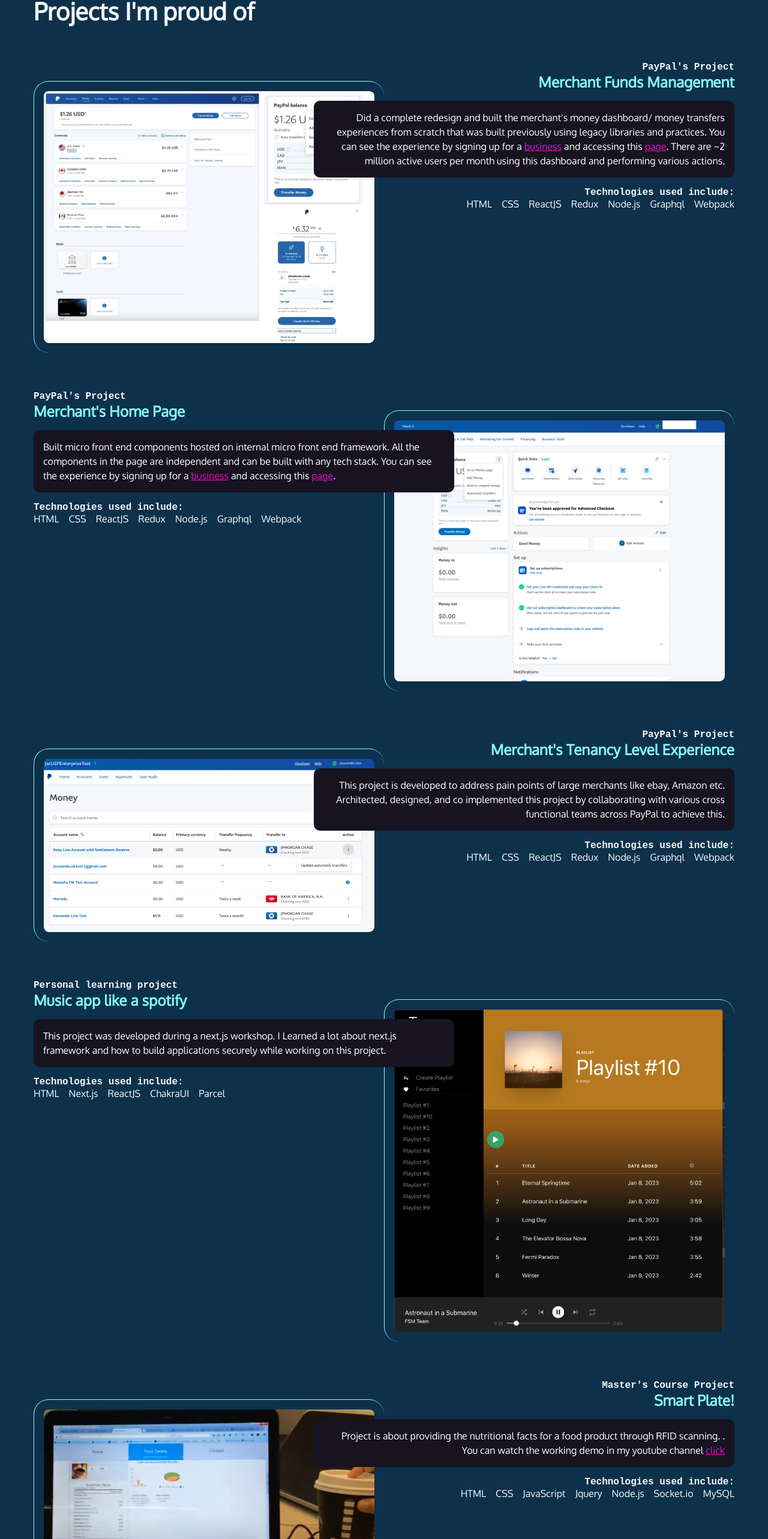
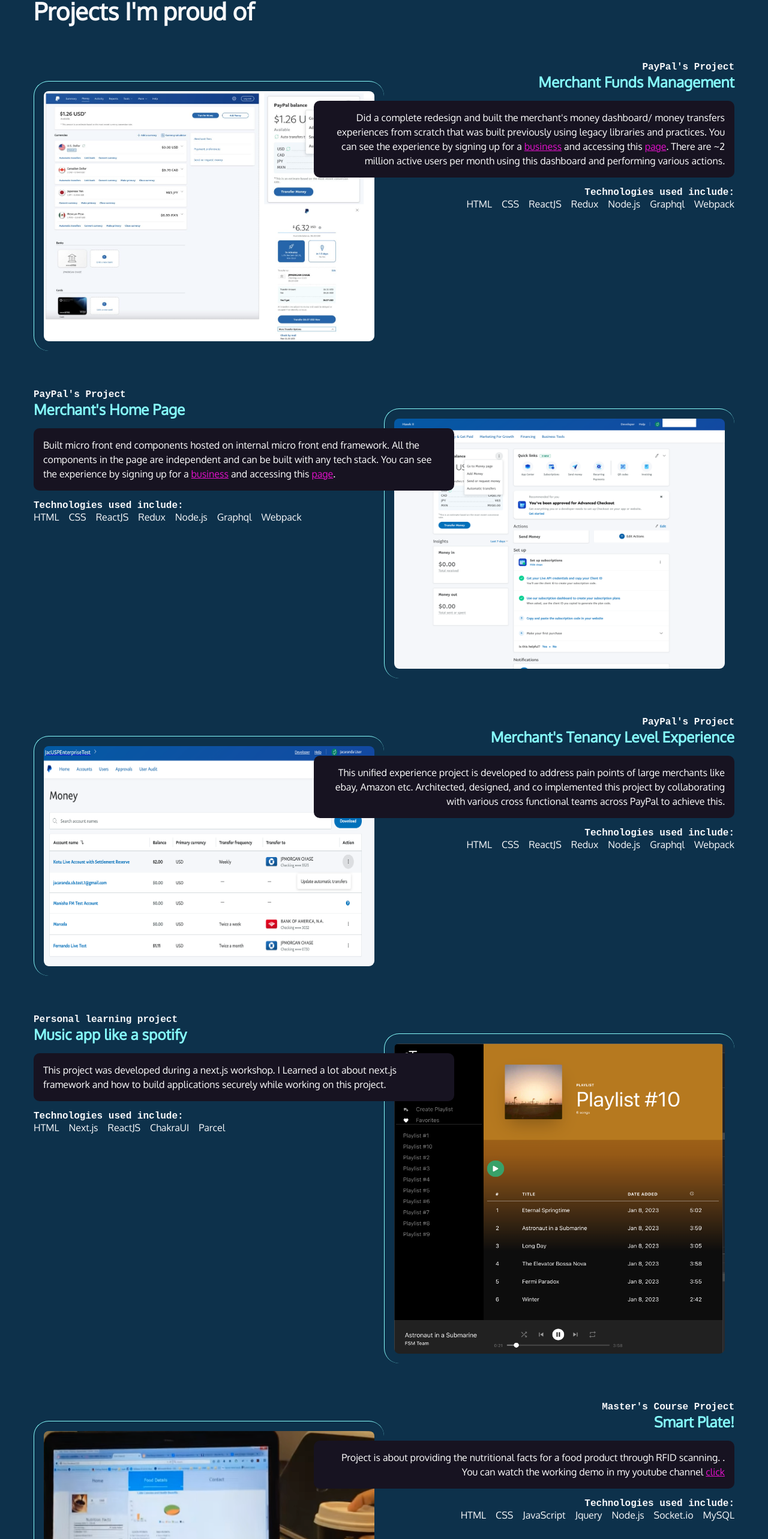
Before and after one commit to vkotu/portfolio-next, a Next.js app: page / in a window 1280 px wide. Shown: the part 813-3379 px from the top of the page at 60% size. Built offline with nearby package versions, Linux system fonts and the light colour scheme; a web font is replaced by a local one.

Commit message:
fix various issue

```diff
--- a/components/Contact.jsx
+++ b/components/Contact.jsx
@@ -1,11 +1,11 @@
-export default () => {
+const Contact = () => {
   return (
     <div className="section-plum">
       <section id="contact">
         <h2>Contact me</h2>
 
         <p>
-          I'm always interested in exploring more JavaScript, solve new
+          I&apos;m always interested in exploring more JavaScript, solve new
           challenges.
         </p>
 
@@ -18,3 +18,5 @@
     </div>
   );
 };
+
+export default Contact;
--- a/components/Footer.jsx
+++ b/components/Footer.jsx
@@ -1,4 +1,4 @@
-export default () => {
+const Footer = () => {
   return (
     <footer>
       <h2>Venkat Kotu - Senior Software Engineer</h2>
@@ -29,3 +29,5 @@
     </footer>
   );
 };
+
+export default Footer;
--- a/components/Home.jsx
+++ b/components/Home.jsx
@@ -29,13 +29,14 @@
             <a
               href="https://www.linkedin.com/in/venkatasaireddy/"
               target="_blank"
+              rel="noreferrer"
             >
               <span className="fa-brands fa-linkedin" aria-hidden="true"></span>{" "}
               <span className="sr-only">LinkedIn</span>
             </a>
           </li>
           <li>
-            <a href="https://github.com/vkotu" target="_blank">
+            <a href="https://github.com/vkotu" target="_blank" rel="noreferrer">
               <span className="fa-brands fa-github" aria-hidden="true"></span>
               <span className="sr-only">Github</span>
             </a>
@@ -45,6 +46,7 @@
               href="https://drive.google.com/file/d/17ZtCNdYFylCuAvIPpiaqB4_4fdfhW5el/view?usp=sharing"
               className="button"
               target="_blank"
+              rel="noreferrer"
             >
               Resume
             </a>
@@ -59,11 +61,11 @@
         <h2>Passionate JavaScript Developer</h2>
 
         <p>
-          Currently, I'm working as a member of technical staff at{" "}
+          Currently, I&apos;m working as a member of technical staff at{" "}
           <a href="https://paypal.com/mep">PayPal</a>.
         </p>
         <p>
-          I'm leading a team of 6 engineers doing full stack things with
+          I&apos;m leading a team of 6 engineers doing full stack things with
           bleeding-edge JavaScript, ReactJS, Node.js, and GraphQL etc. to enable
           better products for Merchants.
         </p>
--- a/components/PageNotFound.jsx
+++ b/components/PageNotFound.jsx
@@ -19,13 +19,14 @@
             <a
               href="https://www.linkedin.com/in/venkatasaireddy/"
               target="_blank"
+              rel="noreferrer"
             >
               <span className="fa-brands fa-linkedin" aria-hidden="true"></span>{" "}
               <span className="sr-only">LinkedIn</span>
             </a>
           </li>
           <li>
-            <a href="https://github.com/vkotu" target="_blank">
+            <a href="https://github.com/vkotu" target="_blank" rel="noreferrer">
               <span className="fa-brands fa-github" aria-hidden="true"></span>
               <span className="sr-only">Github</span>
             </a>
@@ -35,6 +36,7 @@
               href="https://drive.google.com/file/d/17ZtCNdYFylCuAvIPpiaqB4_4fdfhW5el/view?usp=sharing"
               className="button"
               target="_blank"
+              rel="noreferrer"
             >
               Resume
             </a>
--- a/components/Projects.jsx
+++ b/components/Projects.jsx
@@ -1,16 +1,17 @@
+import Image from "next/image";
 const Projects = () => {
   return (
     <section id="projects">
-      <h2>Projects I'm proud of</h2>
+      <h2>Projects I&apos;m proud of</h2>
       <article>
         <div className="text">
-          <h4>PayPal's Project</h4>
+          <h4>PayPal&apos;s Project</h4>
           <h3>Merchant Funds Management</h3>
           <p className="blackbox">
-            Did a complete redesign and built the merchant's money dashboard/
-            money transfers experiences from scratch that was built previously
-            using legacy libraries and practices. You can see the experience by
-            signing up for a{" "}
+            Did a complete redesign and built the merchant&apos;s money
+            dashboard/ money transfers experiences from scratch that was built
+            previously using legacy libraries and practices. You can see the
+            experience by signing up for a{" "}
             <a href="https://www.paypal.com/us/webapps/mpp/account-selection">
               business
             </a>{" "}
@@ -30,15 +31,17 @@
             <li>Webpack</li>
           </ul>
         </div>
-        <img
+        <Image
+          width={500}
+          height={450}
           src="/5.png"
           alt="Screenshot of the paypal merchant money dashboard."
         />
       </article>
       <article className="reverse">
         <div className="text">
-          <h4>PayPal's Project</h4>
-          <h3>Merchant's Home Page</h3>
+          <h4>PayPal&apos;s Project</h4>
+          <h3>Merchant&apos;s Home Page</h3>
           <p className="blackbox">
             Built micro front end components hosted on internal micro front end
             framework. All the components in the page are independent and can be
@@ -61,17 +64,22 @@
             <li>Webpack</li>
           </ul>
         </div>
-        <img src="/1.png" alt="Screen shot of paypal merchant home page." />
+        <Image
+          width={500}
+          height={450}
+          src="/1.png"
+          alt="Screen shot of paypal merchant home page."
+        />
       </article>
       <article>
         <div className="text">
-          <h4>PayPal's Project</h4>
-          <h3>Merchant's Tenancy Level Experience</h3>
+          <h4>PayPal&apos;s Project</h4>
+          <h3>Merchant&apos;s Tenancy Level Experience</h3>
           <p className="blackbox">
-            This project is developed to address pain points of large merchants
-            like ebay, Amazon etc. Architected, designed, and co implemented
-            this project by collaborating with various cross functional teams
-            across PayPal to achieve this.
+            This unified experience project is developed to address pain points
+            of large merchants like ebay, Amazon etc. Architected, designed, and
+            co implemented this project by collaborating with various cross
+            functional teams across PayPal to achieve this.
           </p>
           <h4>Technologies used include:</h4>
           <ul>
@@ -84,7 +92,12 @@
             <li>Webpack</li>
           </ul>
         </div>
-        <img src="/3.png" alt="Screenshot of the Wall of Wonder Collections." />
+        <Image
+          width={400}
+          height={400}
+          src="/3.png"
+          alt="Screenshot of the Wall of Wonder Collections."
+        />
       </article>
       <article className="reverse">
         <div className="text">
@@ -104,14 +117,16 @@
             <li>Parcel</li>
           </ul>
         </div>
-        <img
+        <Image
+          width={500}
+          height={550}
           src="/music.png"
           alt="Screenshot of the Wall of Wonder Collections."
         />
       </article>
       <article>
         <div className="text">
-          <h4>Master's Course Project</h4>
+          <h4>Master&apos;s Course Project</h4>
           <h3>Smart Plate!</h3>
           <p className="blackbox">
             Project is about providing the nutritional facts for a food product
@@ -130,7 +145,12 @@
             <li>MySQL</li>
           </ul>
         </div>
-        <img src="/6.png" alt="Screen shot of smart plate project." />
+        <Image
+          width={500}
+          height={400}
+          src="/6.png"
+          alt="Screen shot of smart plate project."
+        />
       </article>
     </section>
   );
```
Also changed, not shown: pages/about.jsx (+16 -8 lines).
